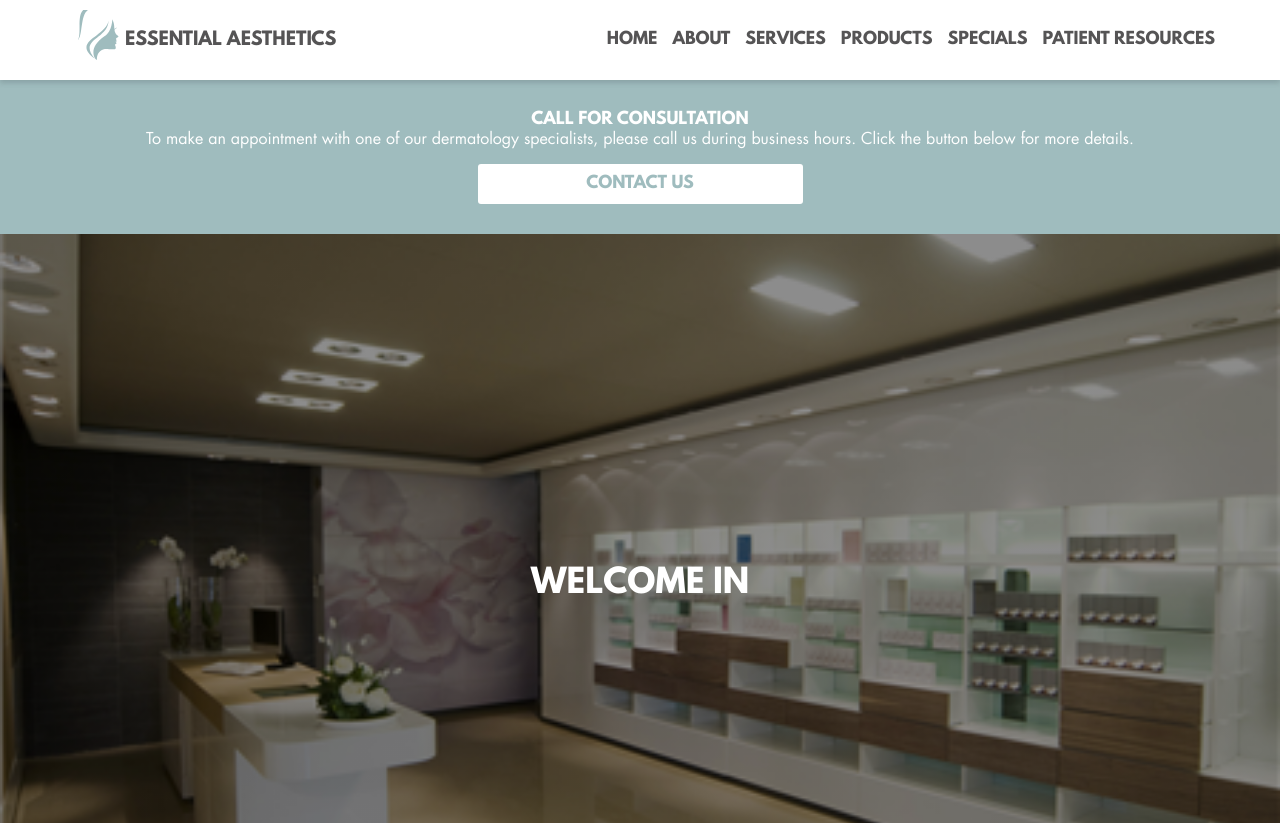
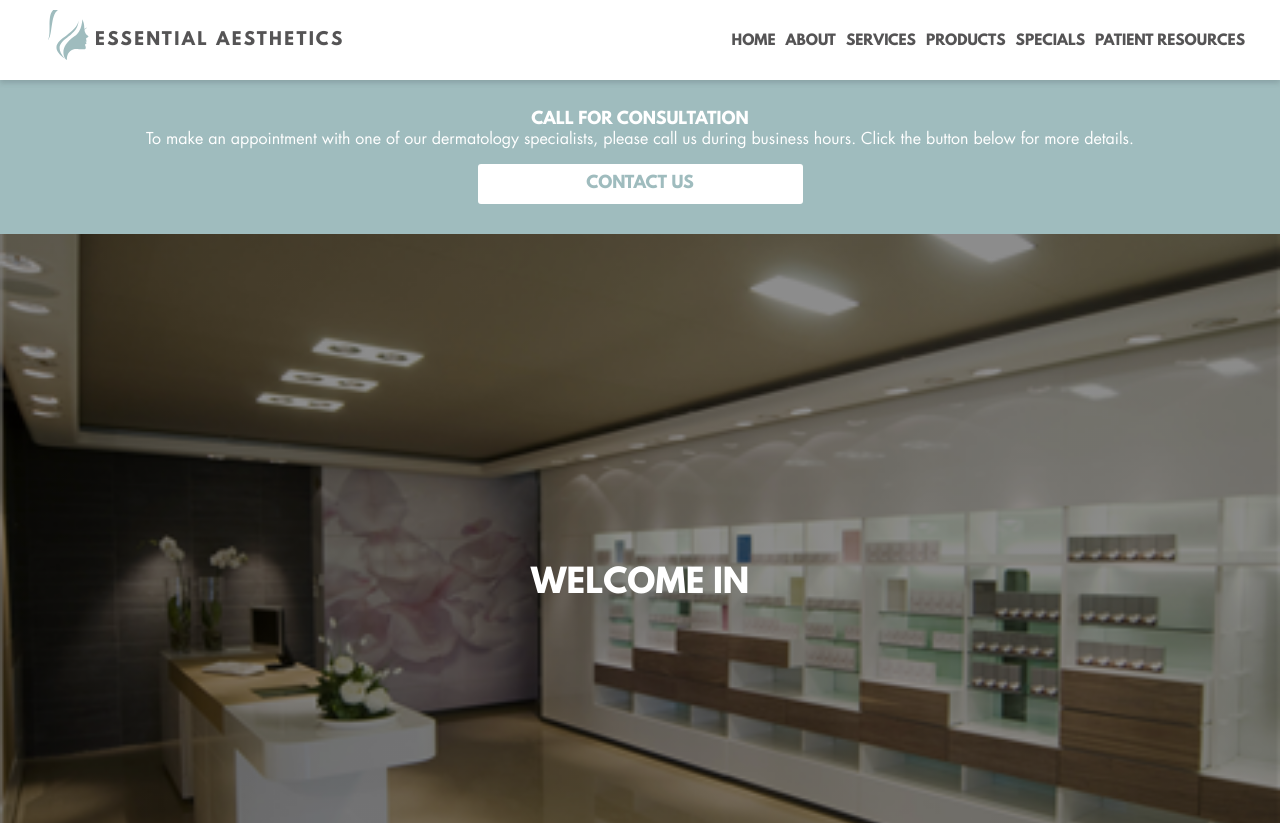
Before and after one commit to atia009/essential-aesthetics, a plain HTML site: page index.html in a window 1280 px wide. Shown: the top 823 px of the page. Drawn offline with Linux system fonts and the light colour scheme.

Commit message:
Fix header styling

```diff
--- a/css/main.css
+++ b/css/main.css
@@ -163,17 +163,10 @@ SECONDARY LAYOUT
 
   .logo__title {
     color: var(--dark);
-    font-size: 1.1rem;
+    font-size: .9rem;
+    letter-spacing: 2.4px;
     margin: 0px;
     text-transform: uppercase;
-  }
-
-  .pages {
-    margin: 0px;
-  }
-
-  .page {
-    margin-bottom: 60px;
   }
 
   .foot-tab__title {
@@ -227,10 +220,6 @@ SECONDARY LAYOUT
     padding-top: 15px;
   }
 
-  .active {
-    font-family: "Josefin Sans Bold";
-  }
-
   .hidden {
     display: none;
   }
@@ -273,7 +262,8 @@ SECONDARY LAYOUT
   }
 
   .page__link {
-    font-size: 2.1rem;
+    color: var(--dark);
+    font-size: .870rem;
     text-transform: uppercase;
   }
 
@@ -296,6 +286,15 @@ SECONDARY LAYOUT
      =============== */
 
   @media (min-width: 900px) {
+    .header {
+      padding-bottom: 10px;
+      padding-top: 10px;
+    }
+
+    .logo__title {
+      font-size: 1.05rem;
+    }
+
     button:hover, i:hover {
         cursor: pointer;
     }
@@ -310,25 +309,14 @@ SECONDARY LAYOUT
         padding-top: 45px;
     }
 
-    .header {
-        padding: 10px 0;
-    }
-
     .nav__btn {
         display: none;
     }
 
     .pages {
+        align-items: center;
         display: flex;
-    }
-
-    .page {
-        margin: 0px 0px 0px 15px;
-    }
-
-    .page__link {
-        color: var(--dark);
-        font-size: 1rem;
+        gap: 10px;
     }
 
     .foot-tab {
@@ -355,8 +343,8 @@ SECONDARY LAYOUT
       color:black;
     }
 
-    .--page-link::before,
-    .--page-link::after {
+    .--link-animation::before,
+    .--link-animation::after {
       border-radius: 3px;
       bottom: -8.5px;
       content: "";
@@ -366,24 +354,24 @@ SECONDARY LAYOUT
       width: 0;
     }
 
-    .--page-link::before {
+    .--link-animation::before {
       background-color: var(--dark-color);
-      transition: all 0.25s cubic-bezier(0.694, 0.048, 0.335, 1) 0.15s;
+      transition: all 0.30s cubic-bezier(0.694, 0.048, 0.335, 1) 0.15s;
     }
 
-    .--page-link::after {
+    .--link-animation::after {
       background-color: var(--med-color);
-      transition: all 0.25s cubic-bezier(0.694, 0.048, 0.335, 1);
+      transition: all 0.30s cubic-bezier(0.694, 0.048, 0.335, 1);
     }
 
-    .--page-link:hover::before,
-    .--page-link:hover::after {
+    .--link-animation:hover::before,
+    .--link-animation:hover::after {
       left: 0;
       width: 100%;
     }
   }
 
-  @media (min-width: 1050px) {
+  /* @media (min-width: 1050px) {
     .wrap-horizontal {
         padding-left: 65px;
         padding-right: 65px;
@@ -397,4 +385,4 @@ SECONDARY LAYOUT
     .foot-bottom {
         margin-top: 50px;
     }
-  }
+  } */
```
